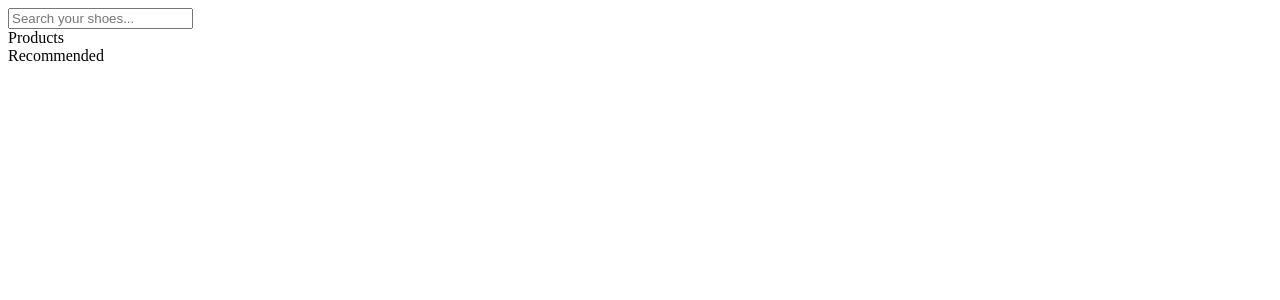
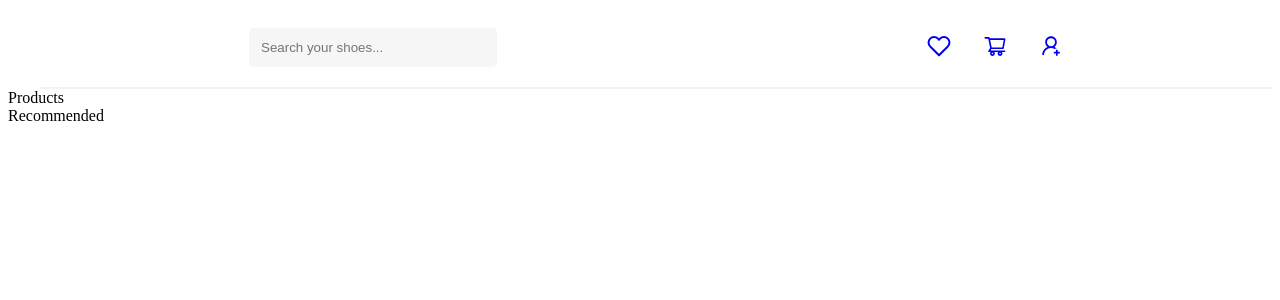
Before and after one commit to VineetPrajapati/advance-filtering, a React (Vite) app: page / in a window 1280 px wide. Shown: the top 300 px of the page. Built offline with nearby package versions, Linux system fonts and the light colour scheme.

Commit message:
Nav.jsx & Nav.css

```diff
--- a/src/Navigation/Nav.css
+++ b/src/Navigation/Nav.css
@@ -0,0 +1,24 @@
+nav {
+  display: flex;
+  border-bottom: 2px solid #f3f3f3;
+  justify-content: space-around;
+  align-items: center;
+  padding: 20px;
+  z-index: 999;
+  margin-left: 2rem;
+}
+input {
+  padding: 12px 12px;
+  border: none;
+  background: #f7f6f6;
+  margin-right: 20px;
+  border-radius: 5px;
+  position: relative;
+  width: 14rem;
+}
+.nav-icons {
+  width: 1.5rem;
+  height: 1.5rem;
+  margin-left: 2rem;
+  outline: #000000;
+}
--- a/src/Navigation/Nav.jsx
+++ b/src/Navigation/Nav.jsx
@@ -1,3 +1,6 @@
+import { FiHeart } from "react-icons/fi";
+import { AiOutlineShoppingCart, AiOutlineUserAdd } from "react-icons/ai";
+
 import "./Nav.css";
 const Nav = () => {
   return (
@@ -10,7 +13,15 @@
         />
       </div>
       <div className="profile-container">
-
+        <a href="#">
+          <FiHeart className="nav-icons" />
+        </a>
+        <a href="#">
+          <AiOutlineShoppingCart className="nav-icons" />
+        </a>
+        <a href="#">
+          <AiOutlineUserAdd className="nav-icons" />
+        </a>
       </div>
     </nav>
   );
```
